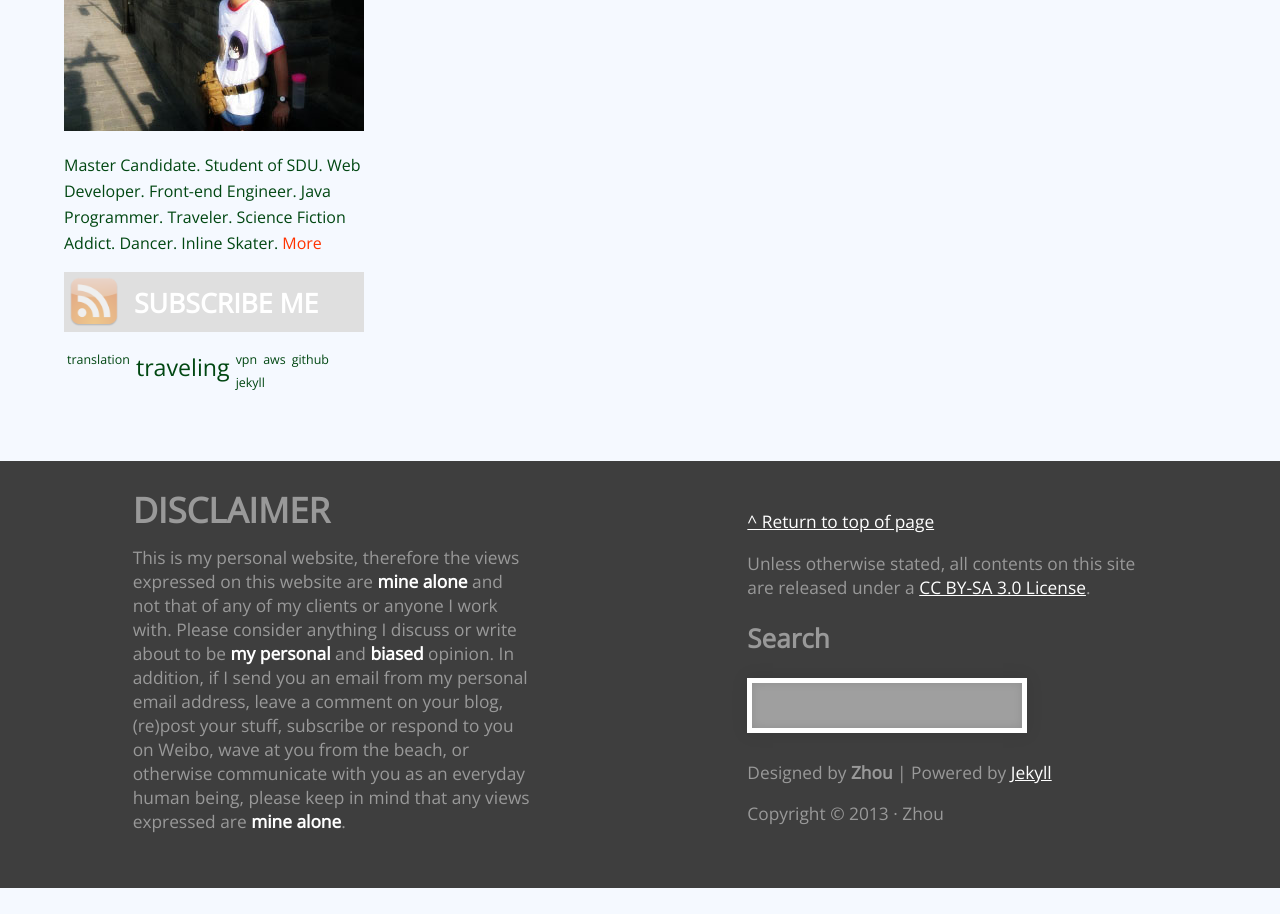
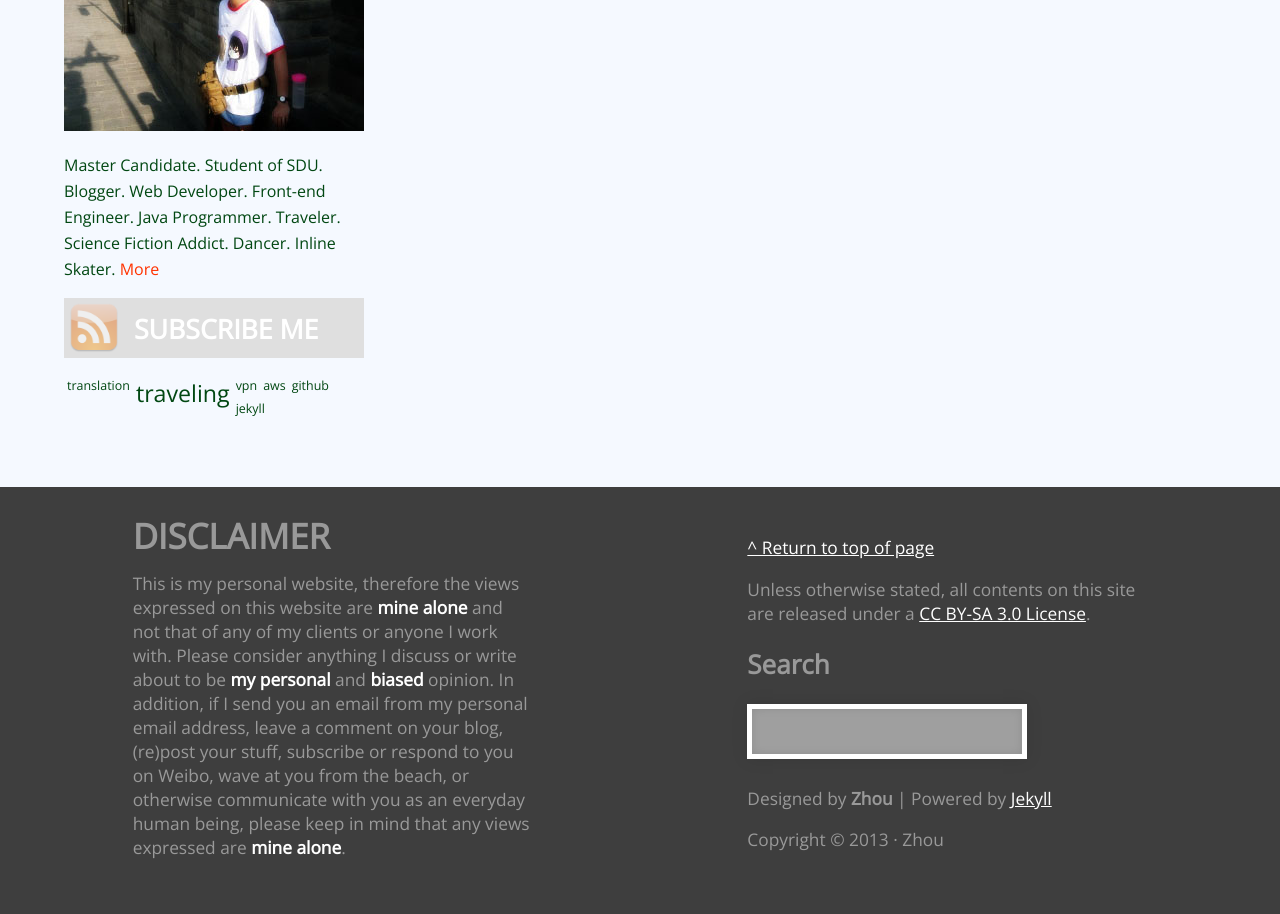
Before and after one commit to jason1114/jason1114.github.io, a Jekyll site: the page built from contact/index.html, in a window 1280 px wide, cut to the strip 364-1278 px from the top of the page. Built offline with Jekyll 4.4.1, drawn with Linux system fonts in a browser that asks for light colours; some web fonts are replaced; before the commit the page ends 1252 px from its top, so only the background shows below that.

Commit message:
side intro add Blogger

```diff
--- a/_includes/side_intro.html
+++ b/_includes/side_intro.html
@@ -1,6 +1,6 @@
 <h2 class="center">About Me</h2>
 <img src="/images/me300x200.jpg">
-<p class="side-intro">Master Candidate. Student of SDU. Web Developer. Front-end Engineer. Java Programmer. Traveler. Science Fiction Addict. Dancer. Inline Skater. <a href="/">More</a></p>
+<p class="side-intro">Master Candidate. Student of SDU. Blogger. Web Developer. Front-end Engineer. Java Programmer. Traveler. Science Fiction Addict. Dancer. Inline Skater. <a href="/">More</a></p>
 {% include rss_button.html %}
 <ul class="tag_cloud">
 {% for category in site.categories %}
--- a/_posts/2013-09-11-how-to-build-a-personal-homepage-with-github-pages-and-jekyll.markdown
+++ b/_posts/2013-09-11-how-to-build-a-personal-homepage-with-github-pages-and-jekyll.markdown
@@ -105,7 +105,7 @@ Hello World! This is my first blog!^_^
 ![]({{ site.images }}/jason-blog-2.png "jason blog")
 
 博客简单的设置到此为止，使用 Git 保存工作进度：
-{% highlight html %}
+{% highlight bash %}
 $ git add .
 $ git commit -m "jason blog init"
 {% endhighlight %}
```
